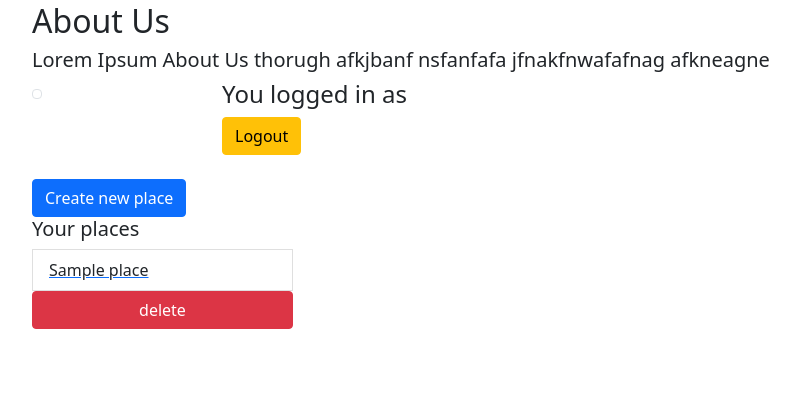
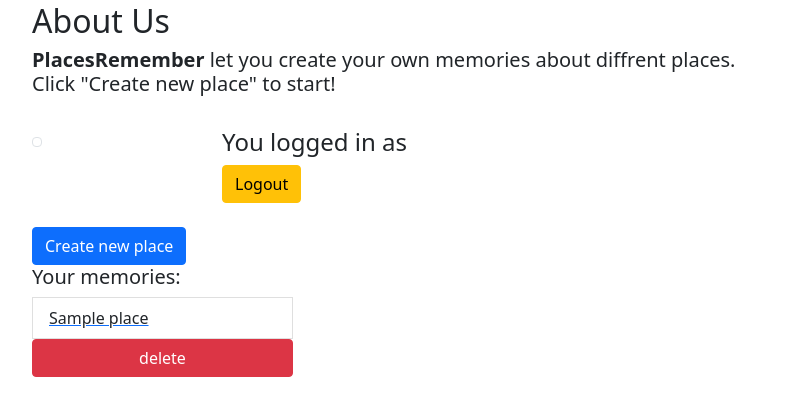
Before and after one commit to yalef/PlacesRemember, a Django app: page / in a window 1280 px wide. Shown: the part 86-502 px from the top of the page, without its empty margins (50-850 px from the left). Run offline with Django 4.2, Linux system fonts and the light colour scheme; a user stored in the database is signed in; tables that the repository leaves empty hold one stand-in row (values such as "Sample post").

Commit message:
Added real 'About us' instead of fish-text

```diff
--- a/main/Places/templates/index.html
+++ b/main/Places/templates/index.html
@@ -3,10 +3,10 @@
 {% block content %}
 <div class="container">
     <div class="row">
-        <!--<h1>🌇 Places Remember</h1> --!>
     <h2>About Us</h2>
-    <h5>Lorem Ipsum About Us thorugh afkjbanf nsfanfafa jfnakfnwafafnag afkneagne</h5>
+    <h5><b>PlacesRemember</b> let you create your own memories about diffrent places.<br> Click "Create new place" to start!</h5>
     </div>
+    <br>
     <div class="row">
         <div class="col-2">
 <img class="img-thumbnail" src="{{ user.socialaccount_set.all.0.get_avatar_url }}" />
@@ -21,13 +21,17 @@
     <br>
     <a class="btn btn-primary" href={% url 'create' %}>Create new place</a>
     <br>
-<h5>Your places</h5>
+<h5>Your memories:</h5>
+{% if object_list %}
     <ul class="list-group">
         {% for place in object_list %}
         <a href={% url 'update' pk=place.pk %}><li class="list-group-item">{{ place.title }}</li></a>
         <a class="btn btn-danger" href={% url 'delete' pk=place.pk %}>delete</a>
         {% endfor %}
     </ul>
+{% else %}
+<h5 class="text-info">You have no memories</h5>
+{% endif %}
     </div>
     </div>
 </div>
```
